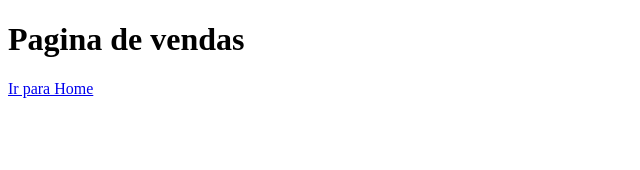
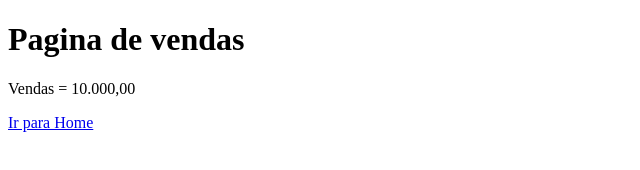
Before and after one commit to rogeriopsjr/aulaGit, a plain HTML site: page pagina_vendas.html in a window 1280 px wide. Shown: the whole page, without its empty margins (0-640 px from the left). Drawn offline with Linux system fonts and the light colour scheme.

Commit message:
Adicionado parágrafo de vendas

```diff
--- a/pagina_vendas.html
+++ b/pagina_vendas.html
@@ -7,6 +7,7 @@
 </head>
 <body>
     <h1>Pagina de vendas</h1>
+    <p>Vendas = 10.000,00</p>
     <a href="index.html">Ir para Home</a>
 
 </body>
```
